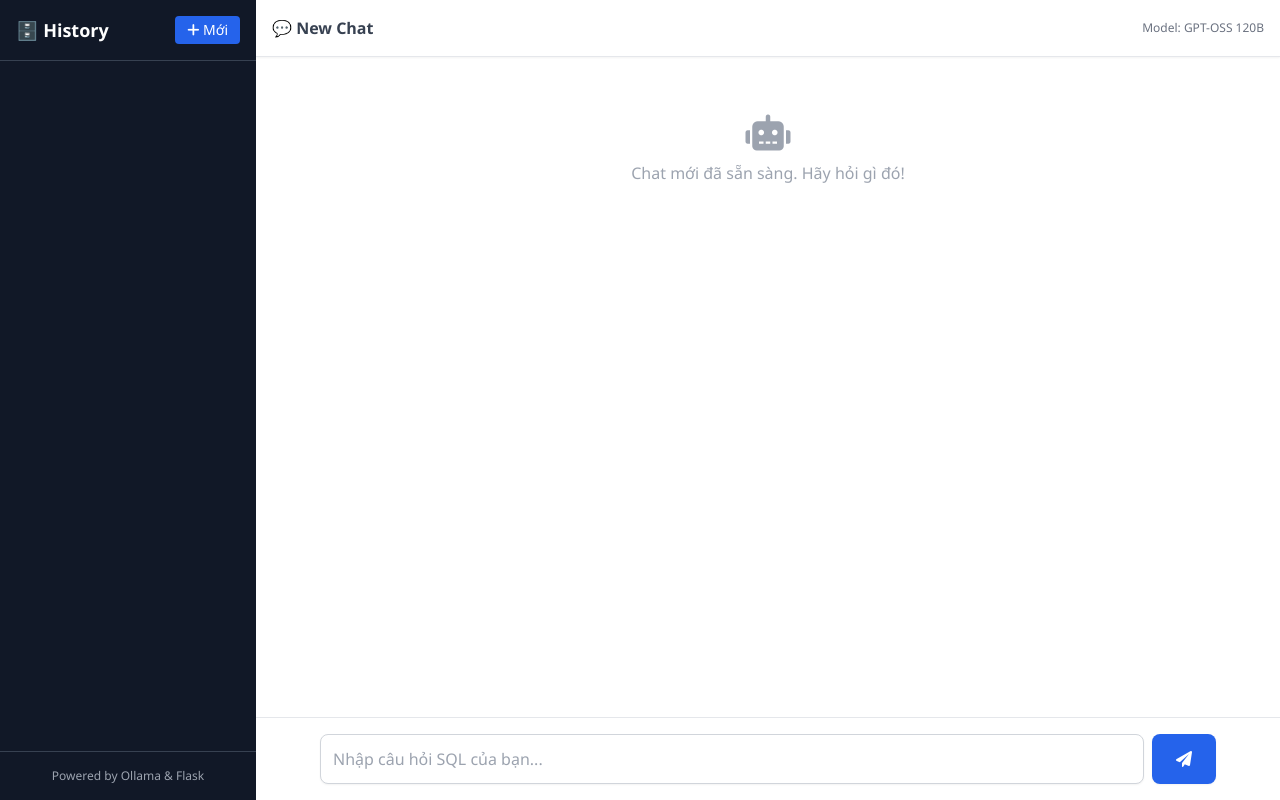
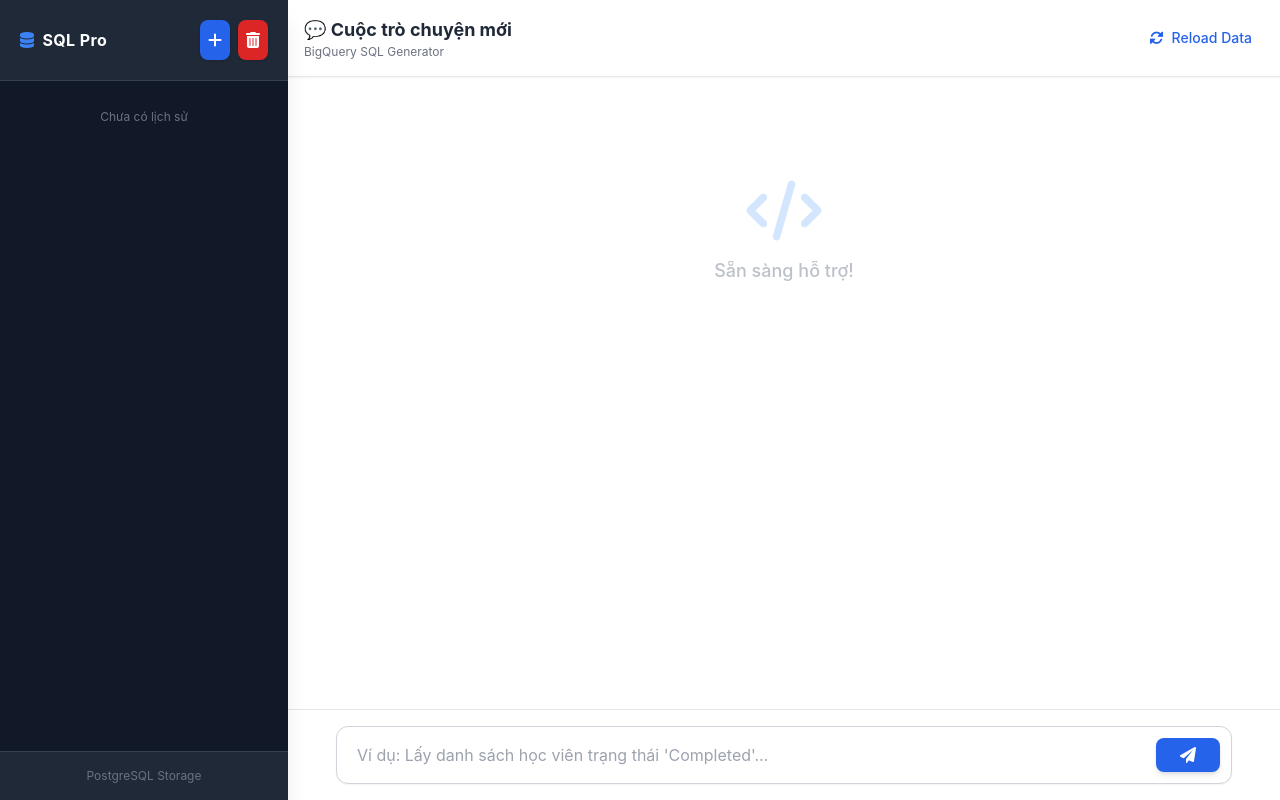
Before and after one commit to AnT2003/text_to_sql_rag, a Flask app: page / in a window 1280 px wide. Run offline with Flask 3, Linux system fonts and the light colour scheme; data that the repository does not hold is empty; some libraries are stand-ins or nearby versions.

Commit message:
Update index.html

```diff
--- a/templates/index.html
+++ b/templates/index.html
@@ -7,55 +7,66 @@
     <script src="https://cdn.tailwindcss.com"></script>
     <script src="https://cdn.jsdelivr.net/npm/marked/marked.min.js"></script>
     <link rel="stylesheet" href="https://cdnjs.cloudflare.com/ajax/libs/font-awesome/6.0.0/css/all.min.css">
+    <link rel="stylesheet" href="https://cdnjs.cloudflare.com/ajax/libs/highlight.js/11.7.0/styles/github-dark.min.css">
+    <script src="https://cdnjs.cloudflare.com/ajax/libs/highlight.js/11.7.0/highlight.min.js"></script>
     <style>
-        body { font-family: 'Segoe UI', Tahoma, Geneva, Verdana, sans-serif; }
-        pre { background: #2d2d2d; color: #ccc; padding: 10px; border-radius: 6px; overflow-x: auto; }
-        /* Scrollbar custom */
-        ::-webkit-scrollbar { width: 8px; }
-        ::-webkit-scrollbar-track { background: #f1f1f1; }
-        ::-webkit-scrollbar-thumb { background: #888; border-radius: 4px; }
-        ::-webkit-scrollbar-thumb:hover { background: #555; }
+        body { font-family: 'Inter', sans-serif; background-color: #f3f4f6; }
+        ::-webkit-scrollbar { width: 6px; }
+        ::-webkit-scrollbar-thumb { background: #cbd5e1; border-radius: 3px; }
+        .session-active { background-color: #374151 !important; border-left: 4px solid #3b82f6; }
+        pre { margin: 10px 0; border-radius: 8px; }
     </style>
 </head>
-<body class="bg-gray-100 h-screen flex">
+<body class="flex h-screen overflow-hidden">
 
-    <div class="w-64 bg-gray-900 text-white flex flex-col h-full shadow-xl">
-        <div class="p-4 border-b border-gray-700 flex justify-between items-center">
-            <h1 class="font-bold text-lg">🗄️ History</h1>
-            <button onclick="createNewSession()" class="text-sm bg-blue-600 hover:bg-blue-500 px-3 py-1 rounded transition" title="New Chat">
-                <i class="fas fa-plus"></i> Mới
+    <!-- SIDEBAR -->
+    <div class="w-72 bg-gray-900 text-gray-300 flex flex-col shadow-xl z-20">
+        <div class="p-5 border-b border-gray-700 flex justify-between items-center bg-gray-800">
+            <h1 class="font-bold text-white tracking-wide"><i class="fas fa-database mr-2 text-blue-500"></i>SQL Pro</h1>
+            <div class="flex gap-2">
+                <button onclick="createNewSession()" class="bg-blue-600 hover:bg-blue-500 text-white p-2 rounded-lg transition shadow" title="Chat mới">
+                    <i class="fas fa-plus"></i>
                 </button>
-        </div>
-
-        <div id="sessionList" class="flex-1 overflow-y-auto p-2 space-y-1">
-            </div>
-
-        <div class="p-4 border-t border-gray-700 text-xs text-gray-400 text-center">
-            Powered by Ollama & Flask
+                <button onclick="clearHistory()" class="bg-red-600 hover:bg-red-500 text-white p-2 rounded-lg transition shadow" title="Xóa toàn bộ lịch sử">
+                    <i class="fas fa-trash-alt"></i>
+                </button>
             </div>
         </div>
 
-    <div class="flex-1 flex flex-col h-full bg-white relative">
-
-        <div class="bg-white shadow-sm p-4 border-b flex justify-between items-center z-10">
-            <h2 class="font-semibold text-gray-700" id="chatTitle">💬 New Chat</h2>
-            <div class="text-xs text-gray-500">Model: GPT-OSS 120B</div>
+        <!-- Connection Status -->
+        <div id="connectionStatus" class="px-4 py-2 bg-red-900/50 text-red-200 text-xs flex items-center justify-center transition-colors duration-300">
+            <i class="fas fa-wifi mr-2"></i> <span>Mất kết nối Server</span>
         </div>
 
-        <div id="chatBox" class="flex-1 p-4 overflow-y-auto space-y-4 pb-24">
-            <div class="text-center text-gray-400 mt-10">
-                <i class="fas fa-robot text-4xl mb-2"></i><br>
-                Chọn một đoạn chat cũ hoặc tạo mới để bắt đầu.
+        <div id="sessionList" class="flex-1 overflow-y-auto p-3 space-y-2"></div>
+        <div class="p-4 border-t border-gray-700 text-xs text-center text-gray-500 bg-gray-800">
+            PostgreSQL Storage
         </div>
     </div>
 
-        <div class="absolute bottom-0 w-full bg-white p-4 border-t">
-            <div class="max-w-4xl mx-auto flex gap-2">
+    <!-- MAIN CHAT -->
+    <div class="flex-1 flex flex-col relative bg-white">
+        <header class="bg-white p-4 border-b flex justify-between items-center shadow-sm z-10">
+            <div>
+                <h2 id="chatTitle" class="font-bold text-gray-800 text-lg">💬 Chat mới</h2>
+                <p class="text-xs text-gray-500">BigQuery SQL Generator</p>
+            </div>
+            <button onclick="reloadSchema()" class="text-sm text-blue-600 hover:text-blue-800 font-medium flex items-center gap-2 px-3 py-1 rounded hover:bg-blue-50">
+                <i class="fas fa-sync-alt"></i> Reload Data
+            </button>
+        </header>
+
+        <div id="chatBox" class="flex-1 p-6 overflow-y-auto space-y-6 pb-24 scroll-smooth">
+            <!-- Messages -->
+        </div>
+
+        <div class="p-4 bg-white border-t absolute bottom-0 w-full z-10">
+            <div class="max-w-4xl mx-auto flex gap-2 relative">
                 <input type="text" id="userInput"
-                    class="flex-1 border border-gray-300 rounded-lg p-3 focus:outline-none focus:ring-2 focus:ring-blue-500 shadow-sm"
-                    placeholder="Nhập câu hỏi SQL của bạn...">
+                    class="flex-1 border border-gray-300 rounded-xl px-5 py-4 focus:outline-none focus:ring-2 focus:ring-blue-500 shadow-sm text-gray-700"
+                    placeholder="Ví dụ: Lấy danh sách học viên trạng thái 'Completed'...">
                 <button onclick="sendMessage()"
-                    class="bg-blue-600 text-white px-6 rounded-lg font-semibold hover:bg-blue-700 transition shadow-sm">
+                    class="absolute right-3 top-3 bottom-3 bg-blue-600 text-white px-6 rounded-lg hover:bg-blue-700 transition shadow-md flex items-center justify-center">
                     <i class="fas fa-paper-plane"></i>
                 </button>
             </div>
@@ -64,140 +75,181 @@
 
     <script>
         let currentSessionId = null;
+        let isConnected = false;
 
-        // 1. Khởi tạo: Load danh sách session
+        // --- CẤU HÌNH API URL ---
+        function getApiUrl(endpoint) {
+            const isLocalPreview = window.location.protocol === 'blob:' || window.location.protocol === 'file:';
+            return isLocalPreview ? `http://127.0.0.1:5000${endpoint}` : endpoint;
+        }
+
+        // --- CẬP NHẬT TRẠNG THÁI UI ---
+        function setConnectionStatus(online) {
+            isConnected = online;
+            const statusDiv = document.getElementById('connectionStatus');
+            if (online) {
+                statusDiv.className = "px-4 py-2 bg-green-900/50 text-green-200 text-xs flex items-center justify-center transition-colors duration-300";
+                statusDiv.innerHTML = '<i class="fas fa-check-circle mr-2"></i> <span>Server Online</span>';
+                // Ẩn sau 2 giây nếu online
+                setTimeout(() => { if(isConnected) statusDiv.style.display = 'none'; }, 2000);
+            } else {
+                statusDiv.style.display = 'flex';
+                statusDiv.className = "px-4 py-2 bg-red-900/50 text-red-200 text-xs flex items-center justify-center transition-colors duration-300";
+                statusDiv.innerHTML = '<i class="fas fa-exclamation-triangle mr-2"></i> <span>Mất kết nối Server</span>';
+            }
+        }
+
+        // --- HÀM FETCH AN TOÀN ---
+        async function safeFetch(url, options = {}) {
+            try {
+                const response = await fetch(url, options);
+                if (!response.ok) throw new Error(`HTTP Error: ${response.status}`);
+                setConnectionStatus(true);
+                return await response.json();
+            } catch (error) {
+                console.warn("Lỗi kết nối API:", error);
+                setConnectionStatus(false);
+                return null;
+            }
+        }
+
+        const uuid = () => Date.now().toString(36) + Math.random().toString(36).substr(2);
+
         document.addEventListener("DOMContentLoaded", () => {
             loadSessions();
-            createNewSession(); // Mặc định vào là tạo chat mới luôn
+            createNewSession();
+
+            // Tự động kiểm tra kết nối mỗi 10s
+            setInterval(() => { if(!isConnected) loadSessions(true); }, 10000);
         });
 
-        // Tạo UUID đơn giản cho Session ID
-        function generateUUID() {
-            return 'xxxxxxxx-xxxx-4xxx-yxxx-xxxxxxxxxxxx'.replace(/[xy]/g, function(c) {
-                var r = Math.random() * 16 | 0, v = c == 'x' ? r : (r & 0x3 | 0x8);
-                return v.toString(16);
+        function createNewSession() {
+            currentSessionId = uuid();
+            document.getElementById('chatBox').innerHTML = `
+                <div class="text-center mt-20 text-gray-400 animate-pulse">
+                    <i class="fas fa-code text-6xl mb-4 text-blue-200"></i>
+                    <p class="text-lg font-medium">Sẵn sàng hỗ trợ!</p>
+                </div>`;
+            document.getElementById('chatTitle').innerText = "💬 Cuộc trò chuyện mới";
+            loadSessions();
+        }
+
+        async function loadSessions(silent = false) {
+            const data = await safeFetch(getApiUrl('/api/sessions'));
+
+            if (!data) {
+                if(!silent) document.getElementById('sessionList').innerHTML = '<div class="text-center text-xs text-red-400 mt-4">Không thể tải lịch sử</div>';
+                return;
+            }
+
+            const list = document.getElementById('sessionList');
+            list.innerHTML = '';
+
+            if (data.length === 0) {
+                list.innerHTML = '<div class="text-center text-xs text-gray-500 mt-4">Chưa có lịch sử</div>';
+                return;
+            }
+
+            data.forEach(s => {
+                const div = document.createElement('div');
+                div.className = `p-3 rounded-lg cursor-pointer hover:bg-gray-700 transition text-sm truncate flex items-center gap-2 ${s.id === currentSessionId ? 'session-active text-white font-medium' : ''}`;
+                div.innerHTML = `<i class="far fa-comments opacity-60"></i>${s.title}`;
+                div.onclick = () => openSession(s.id, s.title);
+                list.appendChild(div);
             });
         }
 
-        function createNewSession() {
-            currentSessionId = generateUUID();
-            document.getElementById('chatBox').innerHTML = `
-                <div class="text-center text-gray-400 mt-10">
-                    <i class="fas fa-robot text-4xl mb-2"></i><br>
-                    Chat mới đã sẵn sàng. Hãy hỏi gì đó!
-                </div>`;
-            document.getElementById('chatTitle').innerText = "💬 New Chat";
+        async function openSession(id, title) {
+            currentSessionId = id;
+            document.getElementById('chatTitle').innerText = title;
+            document.getElementById('chatBox').innerHTML = '<div class="text-center mt-10 text-gray-400"><i class="fas fa-spinner fa-spin"></i> Loading...</div>';
+            loadSessions();
 
-            // Xóa active class ở sidebar
-            document.querySelectorAll('.session-item').forEach(el => el.classList.remove('bg-gray-700'));
+            const msgs = await safeFetch(getApiUrl(`/api/history/${id}`));
+            const box = document.getElementById('chatBox');
+            box.innerHTML = '';
+
+            if (!msgs) {
+                box.innerHTML = '<div class="text-center mt-20 text-red-400">Lỗi tải tin nhắn</div>';
+                return;
             }
 
-        async function loadSessions() {
-            try {
-                const res = await fetch('/api/sessions');
-                const sessions = await res.json();
-                const container = document.getElementById('sessionList');
-                container.innerHTML = '';
-
-                sessions.forEach(s => {
-                    const div = document.createElement('div');
-                    div.className = `session-item p-3 rounded cursor-pointer hover:bg-gray-700 transition text-sm truncate ${s.id === currentSessionId ? 'bg-gray-700' : ''}`;
-                    div.innerText = s.title || "Không có tiêu đề";
-                    div.onclick = () => loadChatHistory(s.id, s.title);
-                    container.appendChild(div);
-                });
-            } catch (e) { console.error(e); }
+            if(msgs.length === 0) box.innerHTML = '<div class="text-center mt-20 text-gray-400">Chat trống</div>';
+            else msgs.forEach(m => appendMessage(m.role, m.content));
+            box.scrollTop = box.scrollHeight;
         }
 
-        async function loadChatHistory(sessionId, title) {
-            currentSessionId = sessionId;
-            document.getElementById('chatTitle').innerText = "💬 " + title;
-            document.getElementById('chatBox').innerHTML = '<div class="text-center">Đang tải lịch sử...</div>';
-
-            // Highlight active item
-            document.querySelectorAll('.session-item').forEach(el => el.classList.remove('bg-gray-700'));
-            // Tìm và highlight item hiện tại (đơn giản hóa)
+        async function clearHistory() {
+            if(confirm("BẠN CÓ CHẮC KHÔNG?\nToàn bộ lịch sử chat sẽ bị xóa vĩnh viễn!")) {
+                const res = await safeFetch(getApiUrl('/api/clear_history'), {method: 'POST'});
+                if (res) {
+                    alert(res.message || "Đã xóa thành công");
+                    createNewSession();
                     loadSessions();
-
-            try {
-                const res = await fetch(`/api/history/${sessionId}`);
-                const messages = await res.json();
-
-                const chatBox = document.getElementById('chatBox');
-                chatBox.innerHTML = '';
-
-                if (messages.length === 0) {
-                     chatBox.innerHTML = '<div class="text-center text-gray-400 mt-10">Chat trống.</div>';
+                } else {
+                    alert("Lỗi kết nối server khi xóa");
                 }
-
-                messages.forEach(msg => {
-                    appendMessage(msg.role === 'user' ? 'user' : 'bot', msg.content);
-                });
-
-            } catch(e) { console.error(e); }
+            }
         }
 
         async function sendMessage() {
             const input = document.getElementById('userInput');
-            const text = input.value.trim();
-            if (!text || !currentSessionId) return;
+            const txt = input.value.trim();
+            if (!txt || !currentSessionId) return;
 
-            // UI Update
-            appendMessage('user', text);
+            appendMessage('user', txt);
             input.value = '';
-            const loadingId = appendMessage('bot', '...', true);
+            const loadingId = appendMessage('bot', 'typing', true);
 
-            try {
-                const res = await fetch('/api/chat', {
+            const data = await safeFetch(getApiUrl('/api/chat'), {
                 method: 'POST',
                 headers: {'Content-Type': 'application/json'},
-                    body: JSON.stringify({
-                        session_id: currentSessionId,
-                        message: text
-                    })
+                body: JSON.stringify({ session_id: currentSessionId, message: txt })
             });
 
-                const data = await res.json();
             document.getElementById(loadingId).remove();
 
-                if (data.error) appendMessage('bot', '❌ Lỗi: ' + data.error);
-                else {
+            if (!data) {
+                appendMessage('bot', `⚠️ Lỗi kết nối: Không thể gọi Server.\nHãy chắc chắn bạn đã chạy lệnh 'python app.py' và mở file HTML này bằng trình duyệt (nếu chạy local).`);
+            } else if (data.error) {
+                appendMessage('bot', `⚠️ Lỗi Server: ${data.error}`);
+            } else {
                 appendMessage('bot', data.response);
-                    loadSessions(); // Reload sidebar để cập nhật tiêu đề mới nếu cần
-                }
-            } catch (e) {
-                document.getElementById(loadingId).remove();
-                appendMessage('bot', '❌ Lỗi kết nối server.');
+                loadSessions(true);
             }
         }
 
-        function appendMessage(role, text, isLoading = false) {
-            const chatBox = document.getElementById('chatBox');
-            // Xóa message chào mừng nếu có
-            if (chatBox.innerText.includes("Chọn một đoạn chat cũ")) chatBox.innerHTML = '';
-
+        function appendMessage(role, text, isLoading=false) {
+            const box = document.getElementById('chatBox');
             const div = document.createElement('div');
-            div.id = isLoading ? 'loading-msg' : '';
             div.className = `flex ${role === 'user' ? 'justify-end' : 'justify-start'}`;
 
-            let innerHTML = '';
             if (isLoading) {
-                innerHTML = `<div class="bg-gray-200 text-gray-500 px-4 py-2 rounded-lg italic text-sm">Đang suy nghĩ...</div>`;
+                div.innerHTML = `<div class="bg-white border border-gray-200 px-4 py-3 rounded-2xl rounded-tl-none text-gray-500 italic text-sm shadow-sm flex items-center gap-2">
+                                    <i class="fas fa-circle-notch fa-spin text-blue-500"></i> Đang suy nghĩ...
+                                 </div>`;
             } else if (role === 'user') {
-                innerHTML = `<div class="bg-blue-600 text-white px-4 py-2 rounded-lg max-w-[80%] shadow-md whitespace-pre-wrap">${text}</div>`;
+                div.innerHTML = `<div class="bg-blue-600 text-white px-5 py-3 rounded-2xl rounded-tr-none max-w-[85%] shadow-md whitespace-pre-wrap">${text}</div>`;
             } else {
-                const parsed = marked.parse(text);
-                innerHTML = `<div class="bg-white border border-gray-200 text-gray-800 px-4 py-2 rounded-lg max-w-[90%] shadow-sm prose prose-sm overflow-hidden">${parsed}</div>`;
+                const html = marked.parse(text);
+                div.innerHTML = `<div class="bg-white border border-gray-200 text-gray-800 px-6 py-4 rounded-2xl rounded-tl-none max-w-[90%] shadow-sm prose prose-sm overflow-hidden">${html}</div>`;
+            }
+            box.appendChild(div);
+            div.querySelectorAll('pre code').forEach((block) => hljs.highlightElement(block));
+            box.scrollTop = box.scrollHeight;
+            return div.id = 'msg-' + Date.now();
         }
 
-            div.innerHTML = innerHTML;
-            chatBox.appendChild(div);
-            chatBox.scrollTop = chatBox.scrollHeight;
-            return div.id;
+        async function reloadSchema() {
+            if(confirm("Reload lại dữ liệu Schema?")) {
+                const res = await safeFetch(getApiUrl('/api/reload'), {method: 'POST'});
+                if (res) alert("Đã cập nhật dữ liệu!");
+                else alert("Lỗi kết nối khi cập nhật!");
+            }
         }
 
-        document.getElementById('userInput').addEventListener('keypress', (e) => {
-            if (e.key === 'Enter') sendMessage();
+        document.getElementById('userInput').addEventListener('keypress', e => {
+            if(e.key === 'Enter') sendMessage();
         });
     </script>
 </body>
```
Lines whose indentation alone changed are shown as unchanged.
